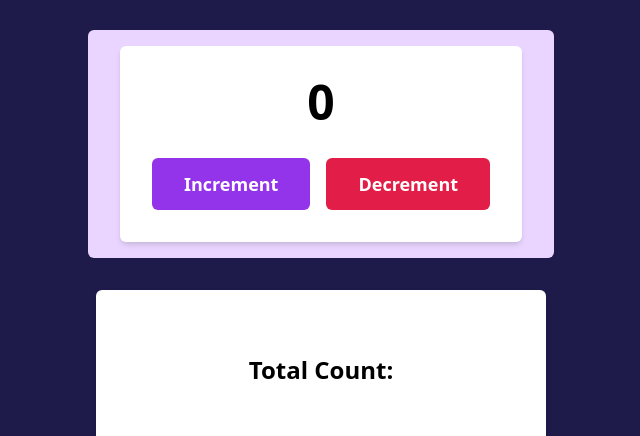
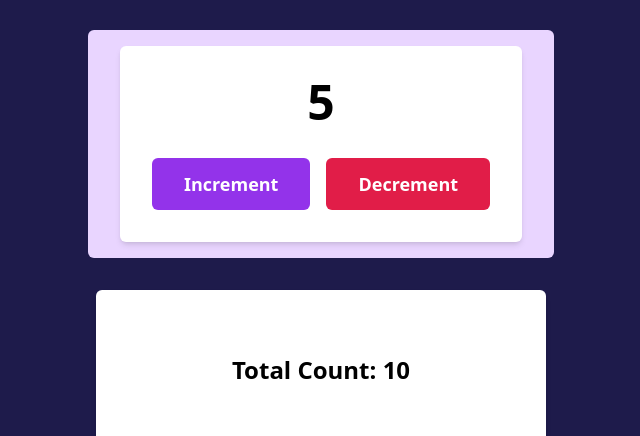
Before and after one commit to Rashedin-063/Exploration-of-Redux-Toolkit, a React (Vite) app in the folder Redux-Crush-Course-LWS/: page / in a window 1280 px wide. Shown: the part 358-794 px from the top of the page, without its empty margins (319-959 px from the left). Built offline with nearby package versions, Linux system fonts and the light colour scheme.

Commit message:
state lifted to the app component

```diff
--- a/Redux-Crush-Course-LWS/src/App.jsx
+++ b/Redux-Crush-Course-LWS/src/App.jsx
@@ -1,15 +1,46 @@
+import { useState } from "react";
 import Counter from "./components/Counter";
 import Stats from "./components/Stats";
 
+
+const initialCounters = [
+  {id: 1, value: 0},
+  {id: 2, value: 5},
+]
+
 function App() {
+
+   const [counters, setCounters] = useState(initialCounters)
+
+  const handleIncrement = (counterId) => {
+      return alert(counterId)
+      setCount(prevCount => prevCount + 1)
+    }
+  const handleDecrement = (counterId) => {
+         return alert(counterId);
+      if (count > 0) {
+        setCount(prevCount => prevCount - 1)
+      } else {
+        setCount(0)
+      }
+    }
 
 
   return (
     <div className='flex flex-col gap-8 justify-center items-center min-h-screen bg-indigo-950'>
-      <h2 className='mb-8 text-center text-4xl bg-rose-100 px-9 py-3 rounded-md'>Simple Counter Application</h2>
-      <Counter />
-      <Counter />
-      <Stats />
+      <h2 className='mb-8 text-center text-4xl bg-rose-100 px-9 py-3 rounded-md'>
+        Simple Counter Application
+      </h2>
+      {counters.map((counter) => (
+        <Counter
+          key={counter.id}
+          count={counter.value}
+          handleIncrement={() => handleIncrement(counter.id)}
+          handleDecrement={() => handleDecrement(counter.id)}
+        />
+      ))}
+
+      <Stats totalCount={10} />
     </div>
   );
 }
--- a/Redux-Crush-Course-LWS/src/components/Counter.jsx
+++ b/Redux-Crush-Course-LWS/src/components/Counter.jsx
@@ -3,33 +3,17 @@ import Button from "./Button"
 import Count from "./Count"
 
 
-const Counter = () => {
-
-  const [count, setCount] = useState(0)
-
-  const handleIncrement = () => {
-    setCount(prevCount => prevCount + 1)
-  }
-  const handleDecrement = () => {
-    if (count > 0) {
-      setCount(prevCount => prevCount - 1)
-    } else {
-      setCount(0)
-    }
-  }
-
+const Counter = ({ count, handleIncrement, handleDecrement }) => {
   return (
-    <main className="bg-purple-200 px-8 py-4 rounded-md ">
-
-
-      <div className="bg-white shadow-md p-8 rounded-md flex flex-col justify-center items-center">
-     <Count count={count}/>
-        <div className="mt-8 flex gap-4">
-         <Button type='' handler={handleIncrement} text='Increment' />
-         <Button type='danger' handler={handleDecrement} text='Decrement' />
+    <main className='bg-purple-200 px-8 py-4 rounded-md '>
+      <div className='bg-white shadow-md p-8 rounded-md flex flex-col justify-center items-center'>
+        <Count count={count} />
+        <div className='mt-8 flex gap-4'>
+          <Button type='' handler={handleIncrement} text='Increment' />
+          <Button type='danger' handler={handleDecrement} text='Decrement' />
         </div>
-    </div>
+      </div>
     </main>
-  )
-}
+  );
+};
 export default Counter
--- a/Redux-Crush-Course-LWS/src/components/Stats.jsx
+++ b/Redux-Crush-Course-LWS/src/components/Stats.jsx
@@ -1,7 +1,7 @@
-const Stats = ({count}) => {
+const Stats = ({ totalCount }) => {
   return (
     <div className="p-4 h-40 flex flex-col items-center justify-center space-y-5 bg-white rounded-md shadow-md w-[450px]">
-      <h3 className="text-2xl font-semibold">Total Count: {count}</h3>
+      <h3 className="text-2xl font-semibold">Total Count: {totalCount}</h3>
     </div>
   )
 }
```
